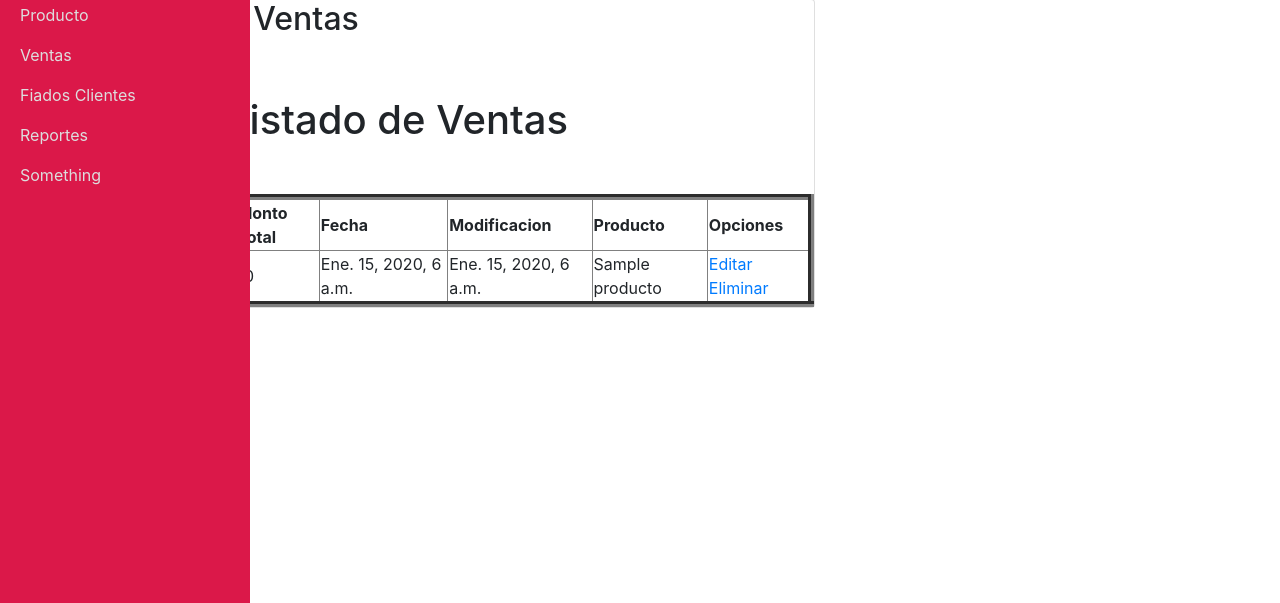
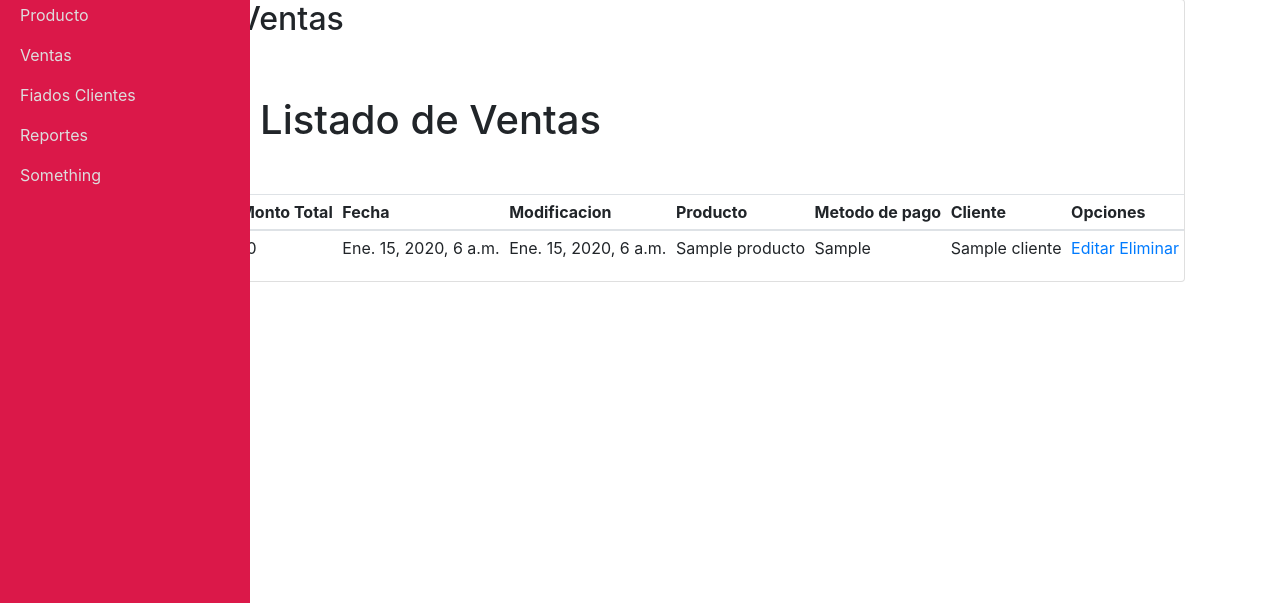
Before and after one commit to Shargzem/yuyitos, a Django app: page /listado_venta/ in a window 1280 px wide. Shown: the part 197-800 px from the top of the page. Run offline with Django 3.2, Linux system fonts and the light colour scheme; tables that the repository leaves empty hold one stand-in row (Sample ...); some libraries are stand-ins or nearby versions.

Commit message:
fix de agregado y listado de ventas con metodo de pago y cliente

```diff
--- a/yuyitosProyecto/templates/inicio.html
+++ b/yuyitosProyecto/templates/inicio.html
@@ -103,5 +103,10 @@ $("#menu-toggle").click(function (e) {
   e.preventDefault();
   $("#wrapper").toggleClass("toggled");
 });
+
+$(document).ready(function () {
+  $('#dtBasicExample').DataTable();
+  $('.dataTables_length').addClass('bs-select');
+});
   </script>
 </html>
--- a/yuyitosProyecto/templates/listado_venta.html
+++ b/yuyitosProyecto/templates/listado_venta.html
@@ -1,5 +1,6 @@
 {% extends 'inicio.html' %}
 {% block titulo %} Listado de Ventas{% endblock titulo %}
+
 
 {% block body %}
 
@@ -7,14 +8,14 @@
 <div id="page-content-wrapper">
     <div class="container">
         <div  class="row">
-            <div class="col-xl-offset-2 col-xl-8">
+            <div class="">
                 <div class="card">
                     <div class="card-body-flex">
                         <h2>Listado de Ventas</h2>
 
-                        <table  border="6" >
+                        <table id="dtBasicExample" class="table table-hover table-sm" >
                             <h1 class="center">Listado de Ventas</h1>
-                            <thead>
+                            <thead >
                                 <tr>
                                     <th>id</th>
                                     <th>Cantidad</th>
@@ -23,6 +24,8 @@
                                     <th>Fecha </th>
                                     <th>Modificacion</th>
                                     <th>Producto</th>
+                                    <th>Metodo de pago</th>
+                                    <th>Cliente</th>
                                     <th>Opciones</th>
                                 </tr>
                             </thead>
@@ -37,6 +40,8 @@
                                     <td>{{ venta.fecha }}</td>
                                     <td>{{ venta.modificacion}}</td>
                                     <td>{{ venta.producto }}</td>
+                                    <td>{{ venta.metodoPago }}</td>
+                                    <td>{{ venta.cliente }}</td>
 
                                     <td> <a href="#">Editar</a> <a href="#">Eliminar</a> </td>
 
--- a/yuyitosProyecto/yuyitosApp/forms.py
+++ b/yuyitosProyecto/yuyitosApp/forms.py
@@ -36,4 +36,4 @@ class FiadoForm(forms.ModelForm):
 class VentaForm(forms.ModelForm):
     class Meta:
         model = Venta_detalle
-        fields = ('__all__')
+        fields = ('cantidad', 'producto','monto','metodoPago', 'cliente')
--- a/yuyitosProyecto/yuyitosApp/models.py
+++ b/yuyitosProyecto/yuyitosApp/models.py
@@ -2,6 +2,7 @@ from django.db import models
 from django.db.models.base import Model
 from django.db.models.fields import BooleanField, CharField, DateTimeField, IntegerField
 from django.db.models.fields.related import ForeignKey
+from django.core.validators import MinValueValidator
 
 # Create your models here.
 class Administrador(models.Model):
@@ -77,13 +78,14 @@ class Pedido_producto(models.Model):
 
 class Venta_detalle(models.Model):
     idVentaDetalle = models.AutoField(primary_key=True)
-    cantidad = models.IntegerField()
-    monto = models.IntegerField()
+    cantidad = models.PositiveIntegerField(validators=[MinValueValidator(1)])
+    monto = models.PositiveIntegerField(validators=[MinValueValidator(1)])
     monto_total = models.IntegerField(blank=True, null=True)
     fecha = models.DateTimeField(auto_now=True)
     modificacion = models.DateTimeField(auto_now=True)
     producto = models.ForeignKey('Producto', on_delete=models.CASCADE, default=1)
     metodoPago = models.ForeignKey('Metodo_pago', on_delete=models.CASCADE, default=2)
+    cliente = models.ForeignKey('Cliente', on_delete=models.CASCADE, default=9)
 
 
 
--- a/yuyitosProyecto/yuyitosApp/views.py
+++ b/yuyitosProyecto/yuyitosApp/views.py
@@ -237,7 +237,7 @@ def agregar_venta(request):
 
 
 
-def editarProducto(request, idVentaDetalle ):
+def editarVenta(request, idVentaDetalle ):
     venta = Venta_detalle.objects.get(idVentaDetalle = idVentaDetalle)
     if request.method == 'GET':
         form = VentaForm(instance = venta)
@@ -256,7 +256,7 @@ def editarProducto(request, idVentaDetalle ):
     return render(request , 'agregar_venta.html',contexto)
 
 
-def eliminarProducto(request, idVentaDetalle):
+def eliminarVenta(request, idVentaDetalle):
     venta = Venta_detalle.objects.get(idVentaDetalle = idVentaDetalle)
     venta.delete()
     return redirect('listado_venta')
```
Also changed, not shown: yuyitosProyecto/templates/agregar_venta.html (+8 -1 lines), yuyitosProyecto/yuyitosApp/migrations/0015_auto_20210616_1443.py (added), yuyitosProyecto/yuyitosApp/migrations/0016_venta_detalle_cliente.py (added).
